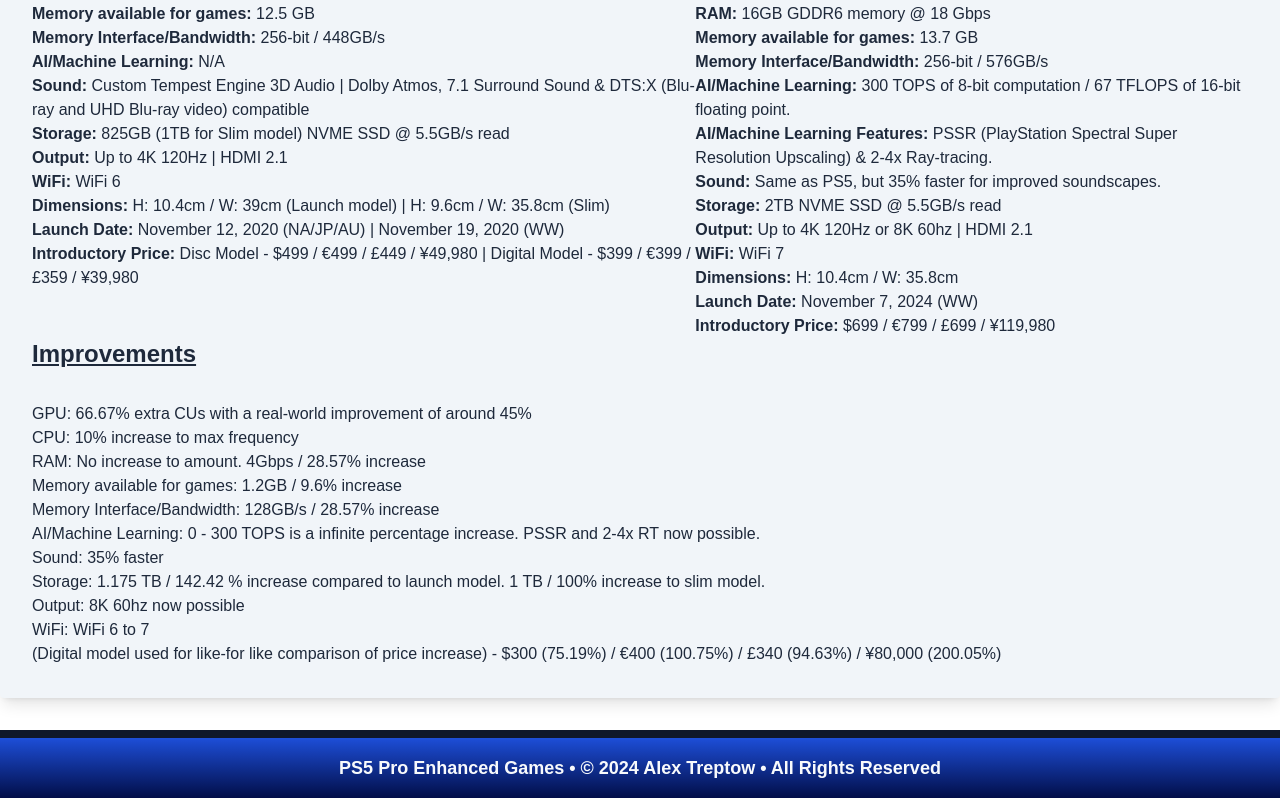
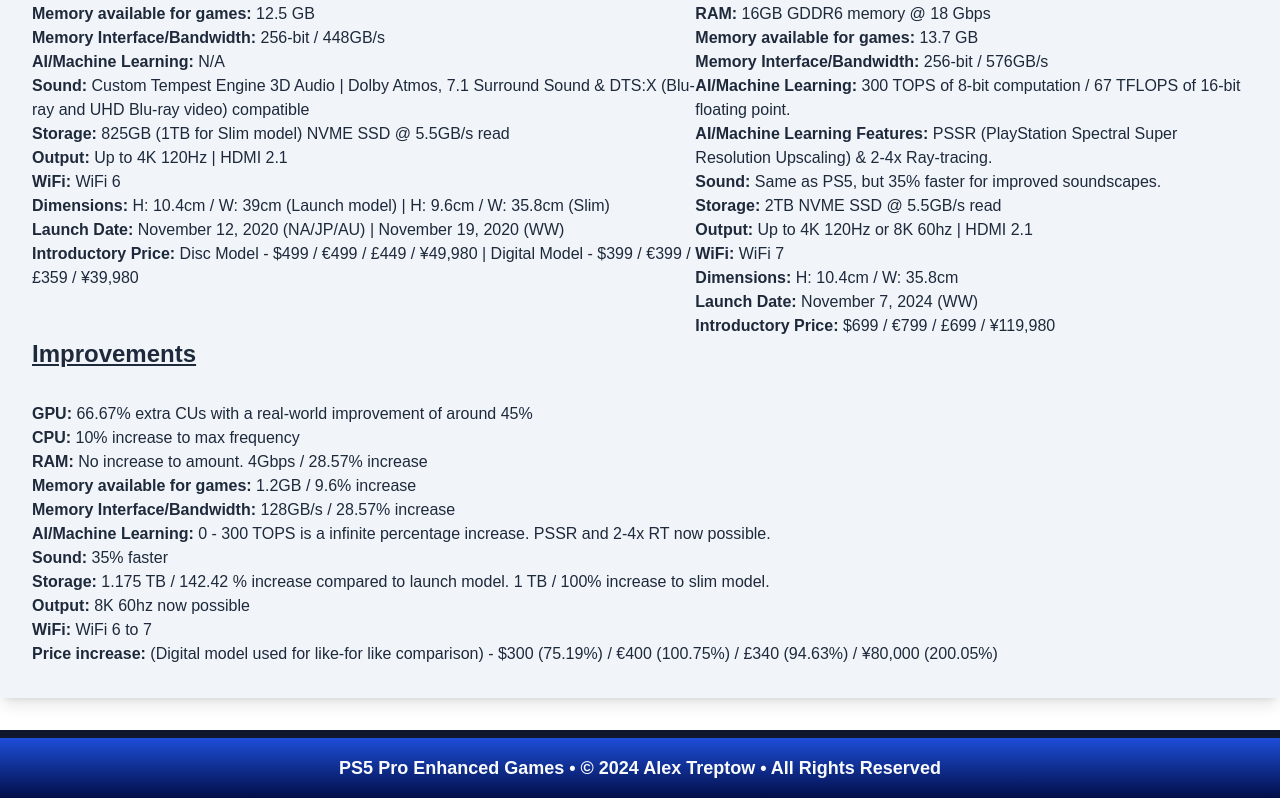
Before and after one commit to acktreptow/ps5pro, a Next.js app: page /ps5vsps5pro in a window 1280 px wide. Shown: the part 671-1469 px from the top of the page. Built offline with nearby package versions, Linux system fonts and the light colour scheme.

Commit message:
add spans to improvements section

```diff
--- a/src/app/ps5vsps5pro/page.tsx
+++ b/src/app/ps5vsps5pro/page.tsx
@@ -131,26 +131,48 @@
         </h2>
         <div>
           <p>
-            GPU: 66.67% extra CUs with a real-world improvement of around 45%
+            <span className="font-semibold">GPU:</span> 66.67% extra CUs with a
+            real-world improvement of around 45%
           </p>
-          <p>CPU: 10% increase to max frequency</p>
-          <p>RAM: No increase to amount. 4Gbps / 28.57% increase</p>
-          <p>Memory available for games: 1.2GB / 9.6% increase </p>
-          <p>Memory Interface/Bandwidth: 128GB/s / 28.57% increase</p>
           <p>
-            AI/Machine Learning: 0 - 300 TOPS is a infinite percentage increase.
-            PSSR and 2-4x RT now possible.
+            <span className="font-semibold">CPU:</span> 10% increase to max
+            frequency
           </p>
-          <p>Sound: 35% faster</p>
           <p>
-            Storage: 1.175 TB / 142.42 % increase compared to launch model. 1 TB
-            / 100% increase to slim model.
+            <span className="font-semibold">RAM:</span> No increase to amount.
+            4Gbps / 28.57% increase
           </p>
-          <p>Output: 8K 60hz now possible</p>
-          <p>WiFi: WiFi 6 to 7</p>
           <p>
-            (Digital model used for like-for like comparison of price increase)
-            - $300 (75.19%) / €400 (100.75%) / £340 (94.63%) / ¥80,000 (200.05%)
+            <span className="font-semibold">Memory available for games:</span>{" "}
+            1.2GB / 9.6% increase{" "}
+          </p>
+          <p>
+            <span className="font-semibold">Memory Interface/Bandwidth:</span>{" "}
+            128GB/s / 28.57% increase
+          </p>
+          <p>
+            <span className="font-semibold">AI/Machine Learning:</span> 0 - 300
+            TOPS is a infinite percentage increase. PSSR and 2-4x RT now
+            possible.
+          </p>
+          <p>
+            <span className="font-semibold">Sound:</span> 35% faster
+          </p>
+          <p>
+            <span className="font-semibold">Storage:</span> 1.175 TB / 142.42 %
+            increase compared to launch model. 1 TB / 100% increase to slim
+            model.
+          </p>
+          <p>
+            <span className="font-semibold">Output:</span> 8K 60hz now possible
+          </p>
+          <p>
+            <span className="font-semibold">WiFi:</span> WiFi 6 to 7
+          </p>
+          <p>
+            <span className="font-semibold">Price increase: </span>(Digital
+            model used for like-for like comparison) - $300 (75.19%) / €400
+            (100.75%) / £340 (94.63%) / ¥80,000 (200.05%)
           </p>
         </div>
       </div>
```
